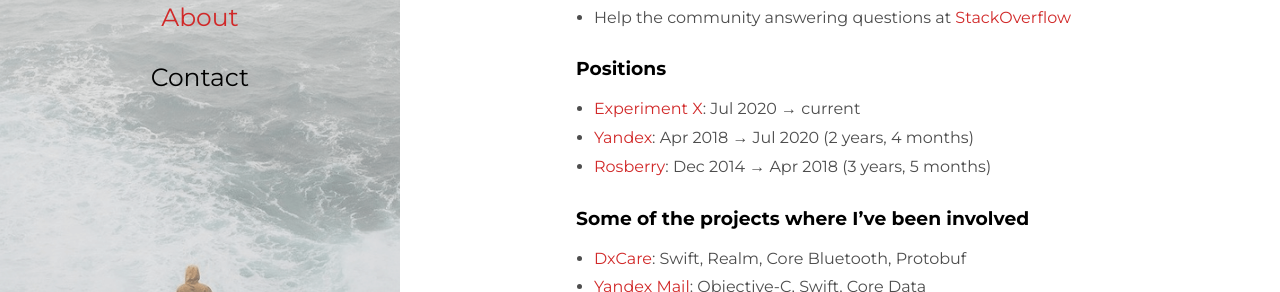
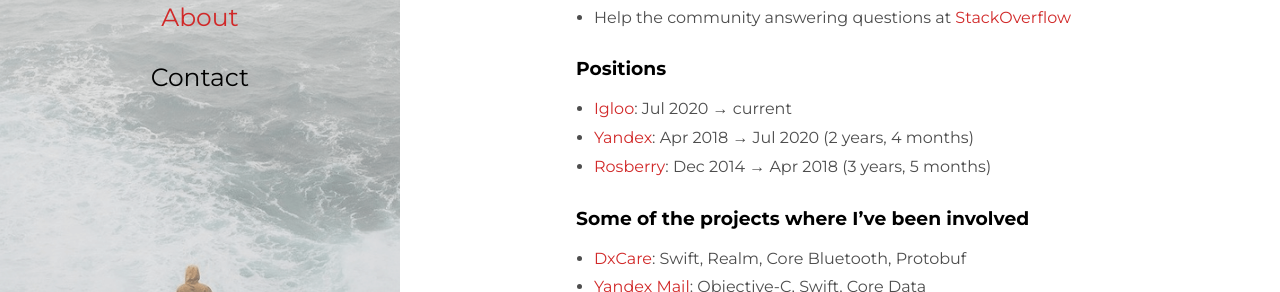
Before and after one commit to Otbivnoe/Otbivnoe.github.io, a Jekyll site: the page built from tabs/about.md, in a window 1280 px wide and 975 px high. Shown: the part 471-763 px from the top of the window. Built offline with Jekyll 4.4.1, drawn with Linux system fonts in a browser that asks for light colours.

Commit message:
Change the current company's name on About page

```diff
--- a/tabs/about.md
+++ b/tabs/about.md
@@ -15,7 +15,7 @@ I am a professional iOS Developer since 2014, who specializes in building high-q
 
 ### Positions
 
-- [Experiment X](https://support.igloo.today/dxcare): Jul 2020 → current
+- [Igloo](https://support.igloo.today/dxcare): Jul 2020 → current
 - [Yandex](https://www.yandex.ru/): Apr 2018 → Jul 2020 (2 years, 4 months)
 - [Rosberry](https://rosberry.com/): Dec 2014 → Apr 2018 (3 years, 5 months)
 
```
